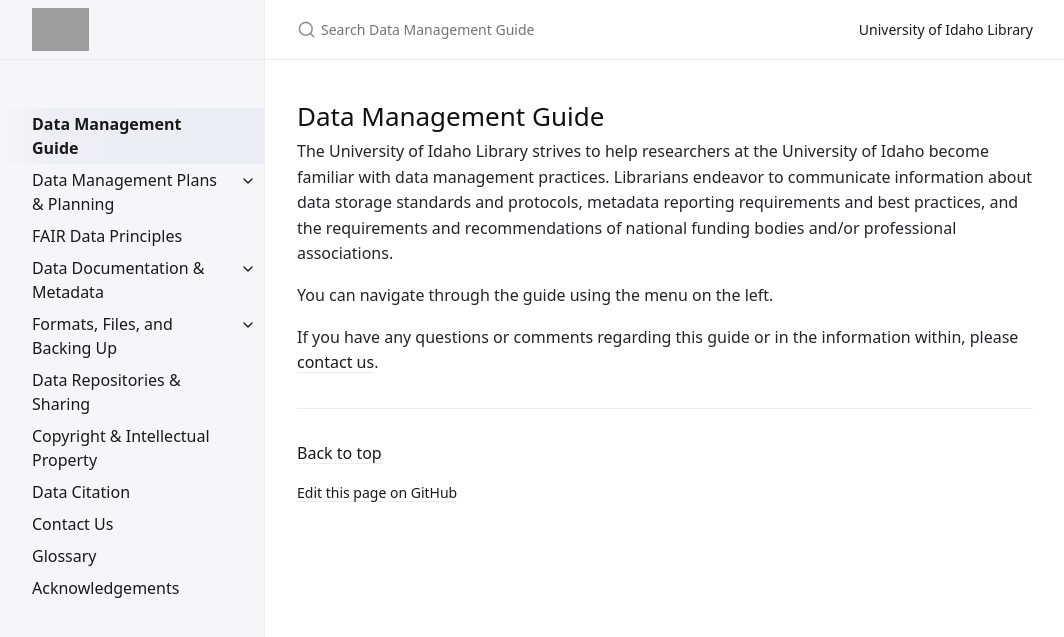
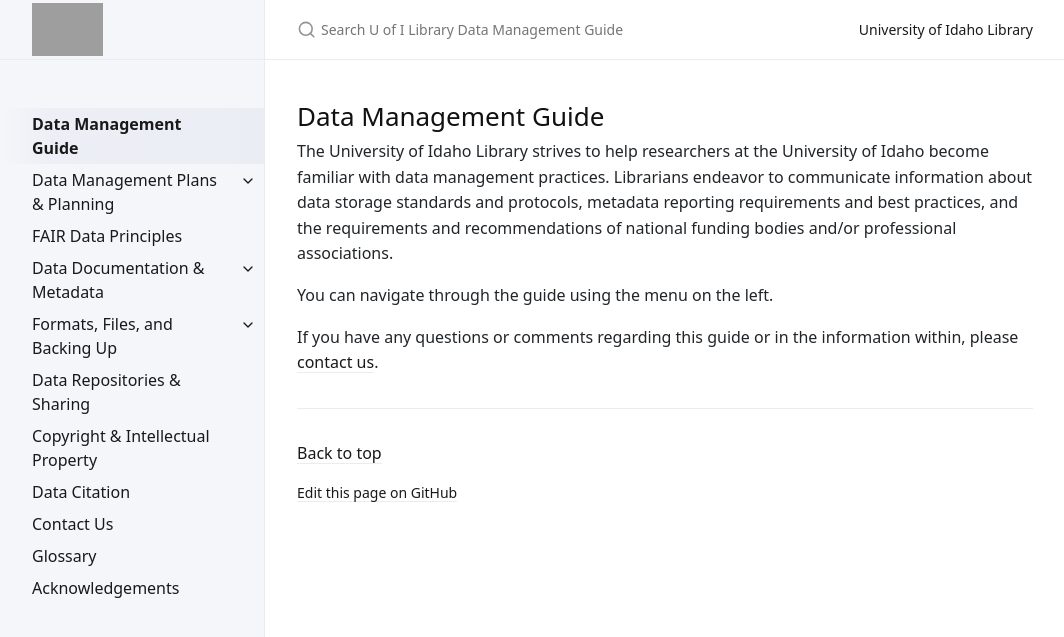
Before and after one commit to uidaholib/data-management-guide, a Jekyll site: the page built from index.md, in a window 1280 px wide. Shown: the top 637 px of the page, without its empty margins (107-1171 px from the left). Built offline with Jekyll 4.4.1, drawn with Linux system fonts in a browser that asks for light colours.

Commit message:
layout fixes and tweaks

```diff
--- a/_config.yml
+++ b/_config.yml
@@ -12,7 +12,7 @@
 # you will see them accessed via {{ site.title }}, {{ site.github_repo }}, and so on.
 # You can create any custom variable you would like, and they will be accessible
 # in the templates via {{ site.myvariable }}.
-title: Data Management Guide
+title: U of I Library Data Management Guide
 description: The University of Idaho Library strives to help researchers at the University of Idaho become familiar with data management practices. Library faculty endeavor to communicate information about data storage standards and protocols, metadata reporting requirements and best practices, and the requirements and recommendations of national funding bodies and/or professional associations.
 baseurl: /services/data/data-management # the subpath of your site, e.g. /blog
 url: "https://www.lib.uidaho.edu" # the base hostname & protocol for your site, e.g. http://example.com
--- a/_layouts/default.html
+++ b/_layouts/default.html
@@ -42,34 +42,23 @@ layout: table_wrappers
 
   <div class="side-bar">
     <div class="site-header">
-      <a href="https://www.lib.uidaho.edu/" class="site-title lh-tight">{% include title.html %}</a>
-      <a href="#" id="menu-button" class="site-button">
+      <a href="https://www.lib.uidaho.edu/" title="University of Idaho Library" class="site-title lh-tight">
+
+        <img class="" src="https://www.lib.uidaho.edu/media/images/ui_library_horizontal.png" alt="University of Idaho Library logo with gold I">
+
+      </a>
+      <button href="#" id="menu-button" class="site-button" title="Menu Button" aria-label="Toggle Navigation Menu">
         <svg viewBox="0 0 24 24" class="icon"><use xlink:href="#svg-menu"></use></svg>
-      </a>
+      </button>
     </div>
-    <nav role="navigation" aria-label="Main" id="site-nav" class="site-nav">
-      {% if site.just_the_docs.collections %}
-        {% assign collections_size = site.just_the_docs.collections | size %}
-        {% for collection_entry in site.just_the_docs.collections %}
-          {% assign collection_key = collection_entry[0] %}
-          {% assign collection_value = collection_entry[1] %}
-          {% assign collection = site[collection_key] %}
-          {% if collection_value.nav_exclude != true %}
-            {% if collections_size > 1 %}
-              <div class="nav-category">{{ collection_value.name }}</div>
-            {% endif %}
-            {% include nav.html pages=collection %}
-          {% endif %}
-        {% endfor %}
-      {% else %}
+    <nav role="navigation" aria-label="Main navigation menu" id="site-nav" class="site-nav">
       {% include nav.html pages=site.html_pages %}
-      {% endif %}
     </nav>
 
   </div>
   <div class="main" id="top">
     <div id="main-header" class="main-header">
-      {% if site.search_enabled != false %}
+
       <div class="search">
         <div class="search-input-wrap">
           <input type="text" id="search-input" class="search-input" tabindex="0" placeholder="Search {{ site.title }}" aria-label="Search {{ site.title }}" autocomplete="off">
@@ -77,8 +66,7 @@ layout: table_wrappers
         </div>
         <div id="search-results" class="search-results"></div>
       </div>
-      {% endif %}
-      {% include header_custom.html %}
+
       {% if site.aux_links %}
         <nav aria-label="Auxiliary" class="aux-nav">
           <ul class="aux-nav-list">
--- a/_sass/custom/custom.scss
+++ b/_sass/custom/custom.scss
@@ -1,5 +1,5 @@
 // add custom sass here to override any styles
-
+.site-title img { height: 53px; }
 /*
 // change code block color
 .highlighter-rouge {
--- a/index.md
+++ b/index.md
@@ -16,4 +16,4 @@ The University of Idaho Library strives to help researchers at the University of
 You can navigate through the guide using the menu on the left.
 
 If you have any questions or comments regarding this guide or in the information
- within, please [contact us](./guide/contact).
+ within, please [contact us]({{ '/guide/contact/' | relative_url }}).
```
Lines whose indentation alone changed are shown as unchanged.
